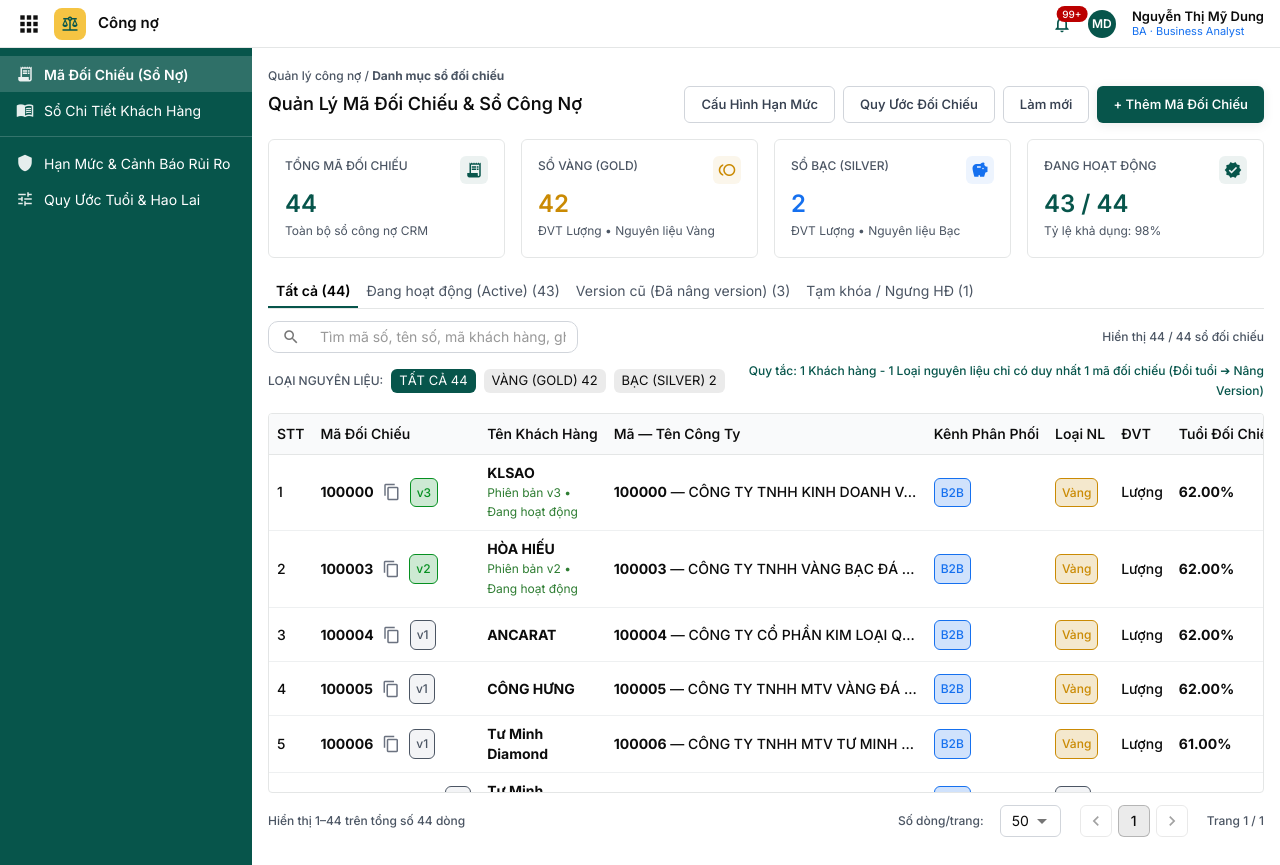
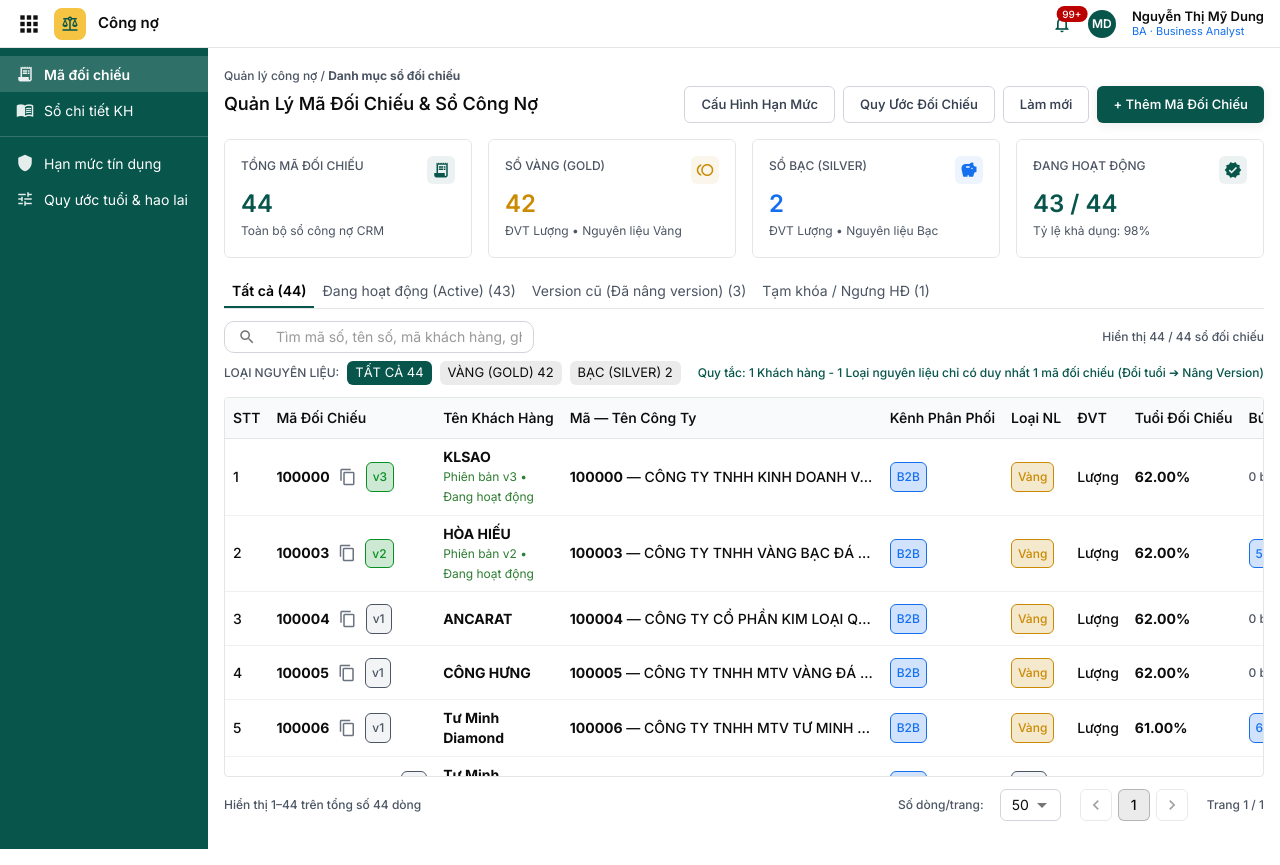
Before and after one commit to bunboz/congno, a React (Vite) app: page /#/debt-accounts in a window 1280 px wide. Built offline with nearby package versions, Linux system fonts and the light colour scheme.

Commit message:
style: shorten sidebar labels
Co-Authored-By: Claude Sonnet 5.5 <noreply@anthropic.com>

```diff
--- a/src/Shell.tsx
+++ b/src/Shell.tsx
@@ -3,12 +3,12 @@ import { Avatar, Badge, Box, Divider, Stack, Typography } from '@mui/material';
 
 const groups = [
   [
-    { label: 'Mã Đối Chiếu (Sổ Nợ)', to: '/debt-accounts', icon: 'receipt_long' },
-    { label: 'Sổ Chi Tiết Khách Hàng', to: '/customer-ledger/100003', icon: 'menu_book' },
+    { label: 'Mã đối chiếu', to: '/debt-accounts', icon: 'receipt_long' },
+    { label: 'Sổ chi tiết KH', to: '/customer-ledger/100003', icon: 'menu_book' },
   ],
   [
-    { label: 'Hạn Mức & Cảnh Báo Rủi Ro', to: '/credit-limits', icon: 'shield' },
-    { label: 'Quy Ước Tuổi & Hao Lai', to: '/rules-settings', icon: 'tune' },
+    { label: 'Hạn mức tín dụng', to: '/credit-limits', icon: 'shield' },
+    { label: 'Quy ước tuổi & hao lai', to: '/rules-settings', icon: 'tune' },
   ],
 ];
 
@@ -36,7 +36,7 @@ export default function Shell() {
         </Stack>
       </Stack>
       <Box sx={{ display: 'flex', flex: 1, minHeight: 0 }}>
-        <Box component="nav" sx={{ width: 252, flexShrink: 0, bgcolor: 'primary.main', color: '#fff', pt: 1 }}>
+        <Box component="nav" sx={{ width: 208, flexShrink: 0, bgcolor: 'primary.main', color: '#fff', pt: 1 }}>
           {groups.map((g, gi) => (
             <Box key={gi}>
               {gi > 0 && <Divider sx={{ my: 1, borderColor: 'rgba(255,255,255,.18)' }} />}
```
Also changed, not shown: cong-no.html (+1 -1 lines).
